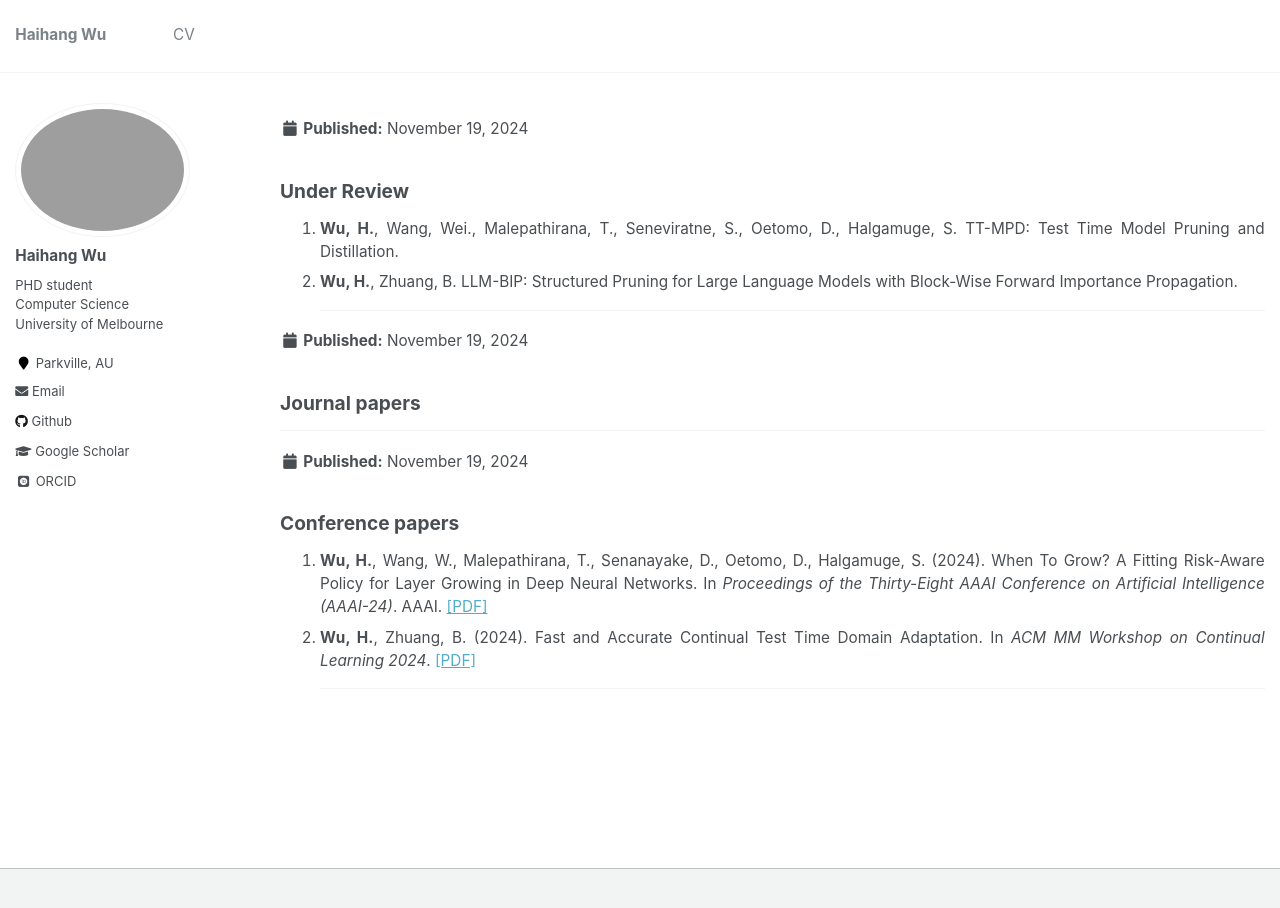
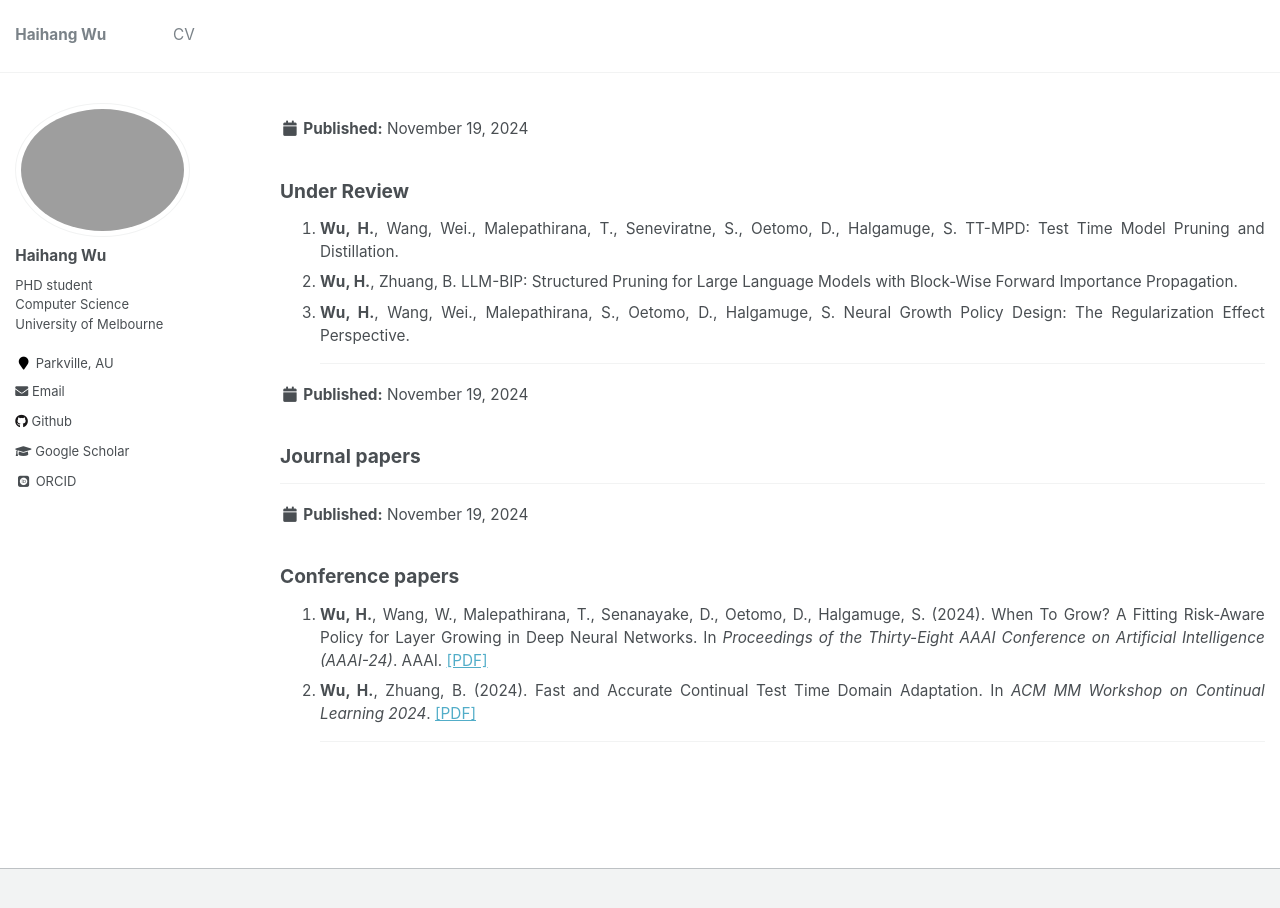
Before and after one commit to HaihangWu/HaihangWu.github.io, a Jekyll site: the page built from _pages/publications.md, in a window 1280 px wide and 930 px high. Shown: the top 908 px of the window. Built offline with Jekyll 4.4.1, drawn with Linux system fonts in a browser that asks for light colours; some web fonts are replaced.

Commit message:
Update 4_Preprint.md

```diff
--- a/_publications/4_Preprint.md
+++ b/_publications/4_Preprint.md
@@ -5,7 +5,9 @@ excerpt: '
 
 1. __Wu, H.__, Wang, Wei., Malepathirana, T., Seneviratne, S., Oetomo, D., Halgamuge, S. TT-MPD: Test Time Model Pruning and Distillation. <br/>
 
-1. __Wu, H.__, Zhuang, B. LLM-BIP: Structured Pruning for Large Language Models with Block-Wise Forward Importance Propagation. <br/>
+2. __Wu, H.__, Zhuang, B. LLM-BIP: Structured Pruning for Large Language Models with Block-Wise Forward Importance Propagation. <br/>
+
+3. __Wu, H.__, Wang, Wei., Malepathirana, S., Oetomo, D., Halgamuge, S. Neural Growth Policy Design: The Regularization Effect Perspective. <br/>
 
 - - -
 
```
